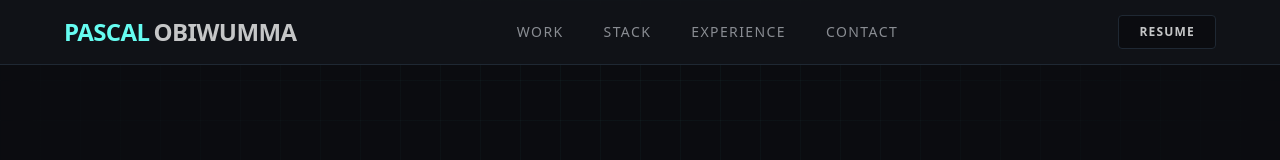
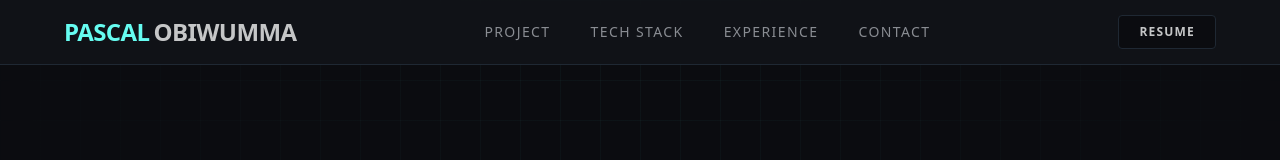
Before and after one commit to Obiwumma/portfoliov2, a Next.js app: page / in a window 1280 px wide. Shown: the top 160 px of the page. Built offline with nearby package versions, Linux system fonts and the light colour scheme.

Commit message:
Redesign header

```diff
--- a/src/app/components/layout/Header.tsx
+++ b/src/app/components/layout/Header.tsx
@@ -18,7 +18,7 @@ export const Header = () => {
         </div>
 
         <nav className="hidden md:flex gap-stack-lg">
-          {["work", "stack", "experience", "contact"].map((item) => (
+          {["project", "tech stack", "experience", "contact"].map((item) => (
             <Link
               key={item}
               href={`#${item}`}
```
